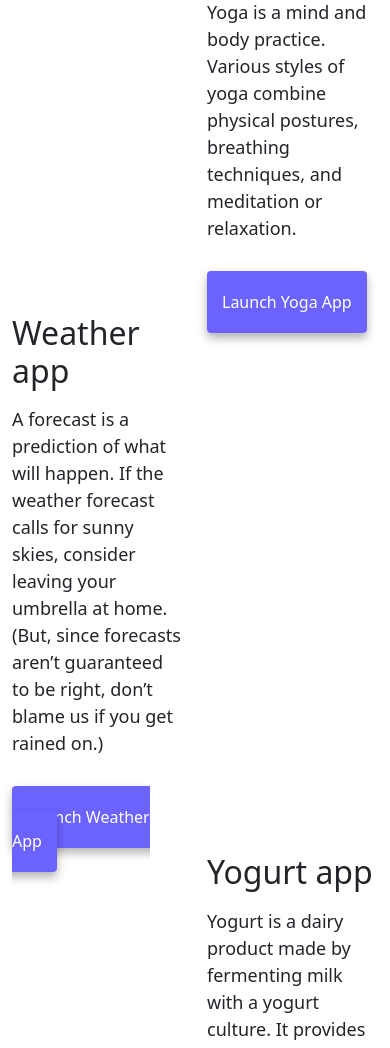
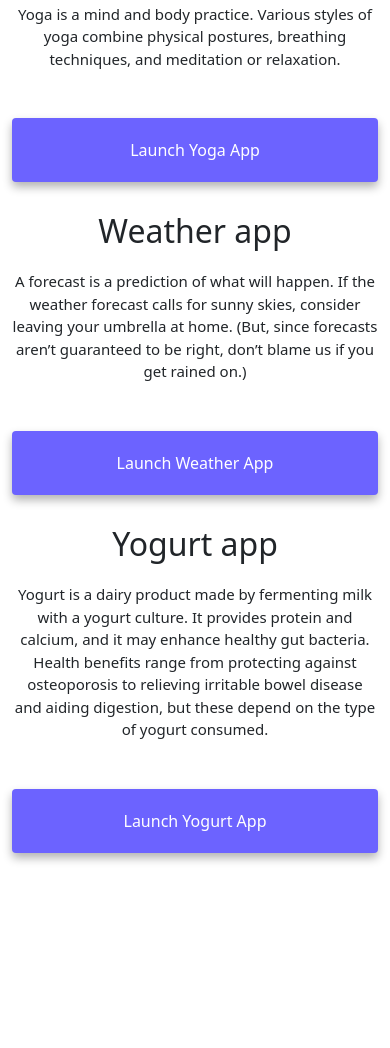
Before and after one commit to Natalia-Ploskan/netlify-portfolio-natalia-ploskan, a plain HTML site: page index.html in a window 390 px wide. Shown: the part 489-1537 px from the top of the page. After the commit the page ends 1362 px from the top, so only its background shows below. Drawn offline with nearby package versions, Linux system fonts and the light colour scheme.

Commit message:
add css and css media queries

```diff
--- a/index.html
+++ b/index.html
@@ -86,30 +86,30 @@
     </div>
     <div class="container">
       <div class="row">
-        <div class="col-6" id="images">
+        <div class="col-md-6" id="images">
           <img
             src="images/yoga.png"
             alt="Yoga app"
-            class="d-flex img-fluid rounded d-none d-sm-block"
+            class="img-fluid rounded d-none d-sm-block"
           />
         </div>
-        <div class="col-6">
-          <h2 class="mb-3">Yoga app</h2>
+        <div class="col-12 col-md-6 text-center">
+          <h2>Yoga app</h2>
           <p>
             Yoga is a mind and body practice. Various styles of yoga combine
             physical postures, breathing techniques, and meditation or
             relaxation.
           </p>
           <div class="mt-5">
-            <a href="#" class="primary-link" title="Yoga project"
+            <a href="#" class="primary-link lauch-link" title="Yoga project"
               >Launch Yoga App</a
             >
           </div>
         </div>
       </div>
       <div class="row">
-        <div class="col-6">
-          <h2 class="mb-3">Weather app</h2>
+        <div class="col-12 col-md-6 text-center">
+          <h2>Weather app</h2>
           <p>
             A forecast is a prediction of what will happen. If the weather
             forecast calls for sunny skies, consider leaving your umbrella at
@@ -117,7 +117,7 @@
             blame us if you get rained on.)
           </p>
           <div class="mt-5">
-            <a href="#" class="primary-link" title="Weather project"
+            <a href="#" class="primary-link lauch-link" title="Weather project"
               >Launch Weather App</a
             >
           </div>
@@ -126,7 +126,7 @@
           <img
             src="images/weather.png"
             alt="Weather app"
-            class="d-flex img-fluid rounded d-none d-sm-block"
+            class="img-fluid rounded d-none d-sm-block"
           />
         </div>
       </div>
@@ -135,11 +135,11 @@
           <img
             src="images/yogurt.png"
             alt="Yogurt project"
-            class="d-flex img-fluid rounded d-none d-sm-block"
+            class="img-fluid rounded d-none d-sm-block"
           />
         </div>
-        <div class="col-6">
-          <h2 class="mb-3">Yogurt app</h2>
+        <div class="col-12 col-md-6 text-center">
+          <h2>Yogurt app</h2>
           <p>
             Yogurt is a dairy product made by fermenting milk with a yogurt
             culture. It provides protein and calcium, and it may enhance healthy
@@ -148,7 +148,7 @@
             digestion, but these depend on the type of yogurt consumed.
           </p>
           <div class="mt-5">
-            <a href="#" class="primary-link" title="Yogurt project"
+            <a href="#" class="primary-link lauch-link" title="Yogurt project"
               >Launch Yogurt App</a
             >
           </div>
--- a/style.css
+++ b/style.css
@@ -20,6 +20,7 @@ h1 {
 
 h2 {
   font-size: 48px;
+  margin: 10px;
 }
 
 h3 {
@@ -87,14 +88,28 @@ p {
   text-decoration: underline;
 }
 @media (max-width: 600px) {
+  body {
+    margin-top: 80px;
+  }
   h1 {
     font-size: 48px;
     line-height: 1.5;
+    display: flex;
+    justify-content: center;
   }
   h2 {
     font-size: 32px;
   }
   p {
+    text-align: center;
+    margin-top: 20px;
+    font-size: 15px;
+  }
+  .primary-link {
     display: block;
+    text-align: center;
+  }
+  .lauch-link {
+    margin-bottom: 20px;
   }
 }
```
Also changed, not shown: about.html (+3 -3 lines).
